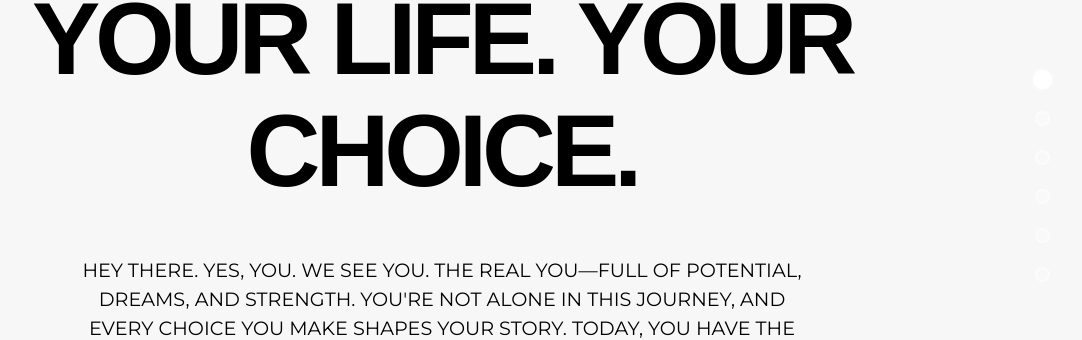
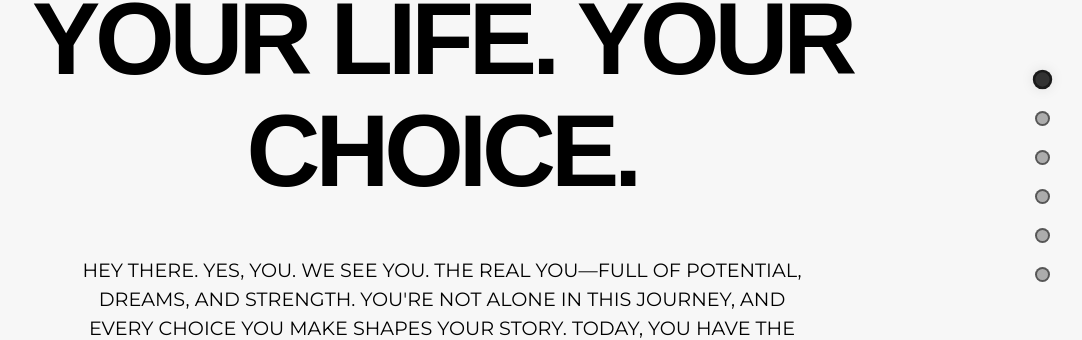
Before and after one commit to MelvinThankachan/Say-No-To-Drugs, a plain HTML site: page index.html in a window 1280 px wide. Shown: the part 223-563 px from the top of the page, without its empty margins (198-1280 px from the left). Drawn offline with Linux system fonts and the light colour scheme; a web font is replaced by a local one.

Commit message:
Fix navigation dots visibility in light mode

```diff
--- a/style.css
+++ b/style.css
@@ -150,18 +150,37 @@ body {
   display: block;
   width: 15px;
   height: 15px;
-  background-color: rgba(255, 255, 255, 0.3);
-  border: 2px solid rgba(255, 255, 255, 0.5);
+  background-color: rgba(128, 128, 128, 0.3);
+  border: 2px solid rgba(128, 128, 128, 0.5);
   border-radius: 50%;
   transition: all 0.3s ease;
   cursor: pointer;
   position: relative;
 }
 
+/* Dark mode dots */
+[data-theme="dark"] .nav-dot {
+  background-color: rgba(255, 255, 255, 0.3);
+  border: 2px solid rgba(255, 255, 255, 0.5);
+}
+
+/* Light mode dots */
+[data-theme="light"] .nav-dot {
+  background-color: rgba(0, 0, 0, 0.3);
+  border: 2px solid rgba(0, 0, 0, 0.5);
+}
+
 .nav-dot:hover, .nav-dot.active {
+  transform: scale(1.3);
+  box-shadow: 0 0 10px var(--shadow-color);
+}
+
+[data-theme="dark"] .nav-dot:hover, [data-theme="dark"] .nav-dot.active {
   background-color: rgba(255, 255, 255, 1);
-  transform: scale(1.3);
-  box-shadow: 0 0 10px rgba(255, 255, 255, 0.5);
+}
+
+[data-theme="light"] .nav-dot:hover, [data-theme="light"] .nav-dot.active {
+  background-color: rgba(0, 0, 0, 0.8);
 }
 
 .nav-dot:after {
```
